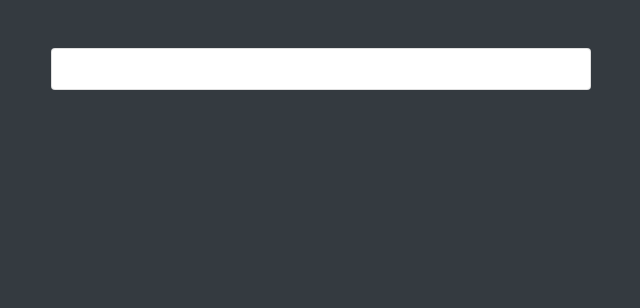
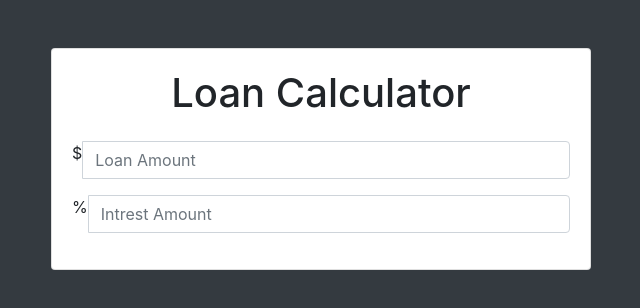
Before and after one commit to av308q/Loan-calculator-, a plain HTML site: page index.html in a window 1280 px wide. Shown: the whole page, without its empty margins (319-959 px from the left). Drawn offline with nearby package versions, Linux system fonts and the light colour scheme.

Commit message:
added loan ammount and percentage form

```diff
--- a/index.html
+++ b/index.html
@@ -14,7 +14,25 @@
       <div class ="container">
           <div class="row">
               <div class="col-md-6 mx-auto">
-                  <div class="card card-body text-center mt-5"></div>
+                  <div class="card card-body text-center mt-5">
+                  <h1 class= "heading display-5 pb-3">Loan Calculator</h1>
+                  <form  id="loan-form">
+                      <div class="form-group">
+                          <div class="input-group">
+                            <span class="input-group-addon">$</span>
+                            <input type="number" class ="form-control" id="amount"
+                             placeholder="Loan Amount">
+                         </div>
+                      </div>
+                      <div class="form-group">
+                        <div class="input-group">
+                          <span class="input-group-addon">%</span>
+                          <input type="number" class ="form-control" id="amount"
+                           placeholder="Intrest Amount">
+                       </div>
+                    </div>
+                  </form>
+                </div>
               </div>
           </div>
       </div>
```
